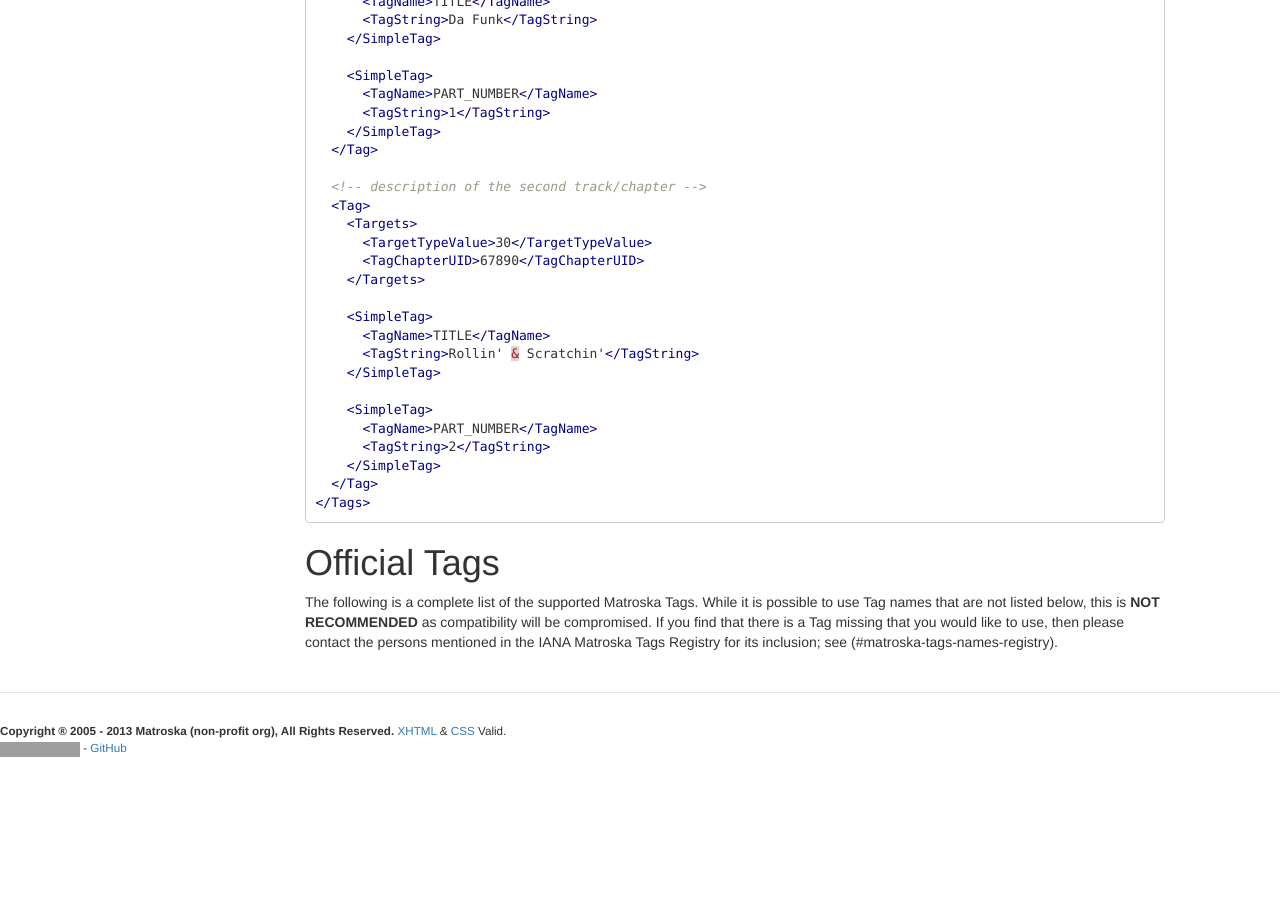
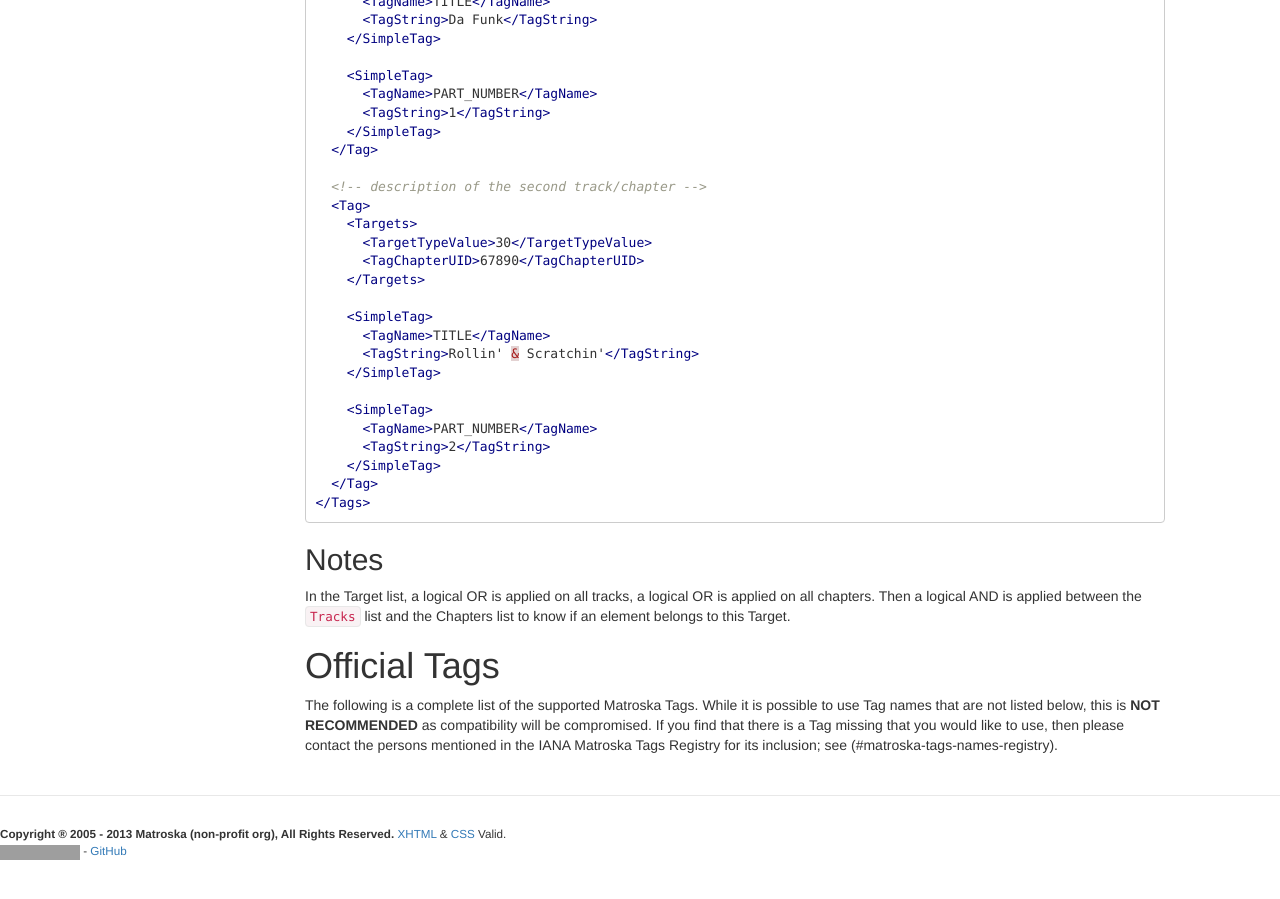
Before and after one commit to ietf-wg-cellar/matroska-specification, a Jekyll site: the page built from tagging.md, in a window 1280 px wide and 900 px high, scrolled down 4254 px. Built offline with Jekyll 4.4.1, drawn with Linux system fonts in a browser that asks for light colours; our own code applies the rules of GitHub Pages for plain Markdown files; before the commit the page ends 5051 px from its top, so only the background shows below that; grey boxes are pictures that could not be loaded.

Commit message:
move the "Notes" tag Target logical operations
It's better in the general explanations of Tags than at the end of the list of tags.
The text remains unchanged.

````diff
--- a/tagging.md
+++ b/tagging.md
@@ -291,6 +291,12 @@ This corresponds to this layout of EBML elements:
 </Tags>
 ```
 
+## Notes
+
+In the Target list, a logical OR is applied on all tracks, a logical OR is applied on all chapters.
+Then a logical AND is applied between the `Tracks` list and the Chapters list to know
+if an element belongs to this Target.
+
 
 # Official Tags
 
````
Also changed, not shown: tagging_end.md (deleted, +0 -5 lines), 1 other file.
